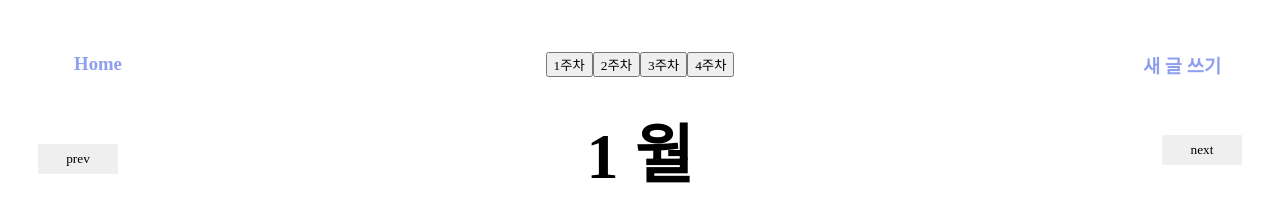
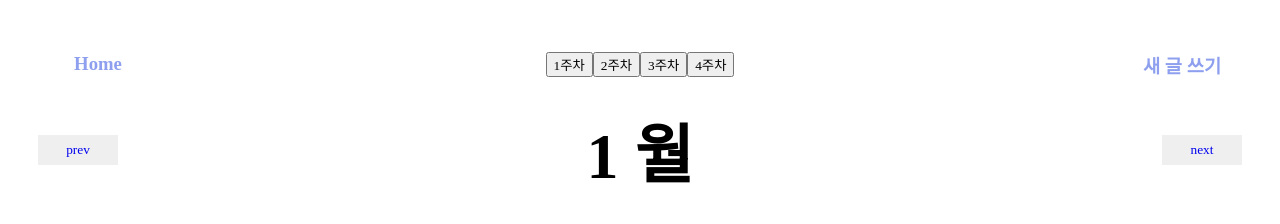
Before and after one commit to LikeLionHGU/front-recaps, a React (Create React App) app: page /list in a window 1280 px wide. Shown: the top 224 px of the page. Built offline with nearby package versions, Linux system fonts and the light colour scheme; no server answers; a web font is replaced by a local one.

Commit message:
detail link추가

```diff
--- a/src/component/Detail.js
+++ b/src/component/Detail.js
@@ -1,25 +1,34 @@
 import { useEffect, useState } from "react";
 import Block from "./Block";
 
-export default function Detail({ id }) {
+export default function Detail({ month }) {
   const [recaps, setRecaps] = useState([]);
-
   function getRecap() {
-    fetch("https://ll-api.jungsub.com/recap/list")
+    fetch("https://ll-api.jungsub.com/recap/list/")
       .then((response) => response.json())
       .then((data) => setRecaps(data));
   }
   console.log(recaps);
-
   useEffect(() => {
     getRecap();
   }, []);
 
-  return (
-    <div>
-      {recaps.map((recaps) => (
-        <Block key={recaps.id} id={recaps._id} title={recaps.title} />
-      ))}
-    </div>
-  );
+  return console.log({ month });
+  // const [recaps, setRecaps] = useState([]);
+  // function getRecap() {
+  //   fetch("https://ll-api.jungsub.com/recap/list")
+  //     .then((response) => response.json())
+  //     .then((data) => setRecaps(data));
+  // }
+  // console.log(recaps);
+  // useEffect(() => {
+  //   getRecap();
+  // }, []);
+  // return (
+  //   <div>
+  //     {recaps.map((recaps) => (
+  //       <Block key={recaps.id} id={recaps._id} title={recaps.title} />
+  //     ))}
+  //   </div>
+  // );
 }
--- a/src/component/Month.js
+++ b/src/component/Month.js
@@ -1,15 +1,17 @@
 import { useState } from "react";
 import { Link } from "react-router-dom";
+import Detail from "./Detail";
 
 export default function Month() {
   const [month, setMonth] = useState(1);
 
-  const decreaseMonth = () => {
+  const decreaseMonth = (month) => {
     if (month > 1) {
       setMonth((prevMonth) => prevMonth - 1);
     } else {
       setMonth(12);
     }
+    return { month };
   };
 
   const increaseMonth = () => {
@@ -22,11 +24,16 @@ export default function Month() {
 
   return (
     <div className="month">
-      <Link to={"/list/" + month}>
-        <button onClick={decreaseMonth}>prev</button>
-      </Link>
+      {/* <Link to={"/list/" + { decreaseMonth }}> */}
+      <button onClick={decreaseMonth}>
+        <Link to={"/list/" + (month - 1)}>prev</Link>
+        <Detail month={month}></Detail>
+      </button>
+      {/* </Link> */}
       <h1>{month} 월</h1>
-      <button onClick={increaseMonth}>next</button>
+      <button onClick={increaseMonth}>
+        <Link to={"/list/" + (month + 1)}>next</Link>
+      </button>
     </div>
   );
 }
```
